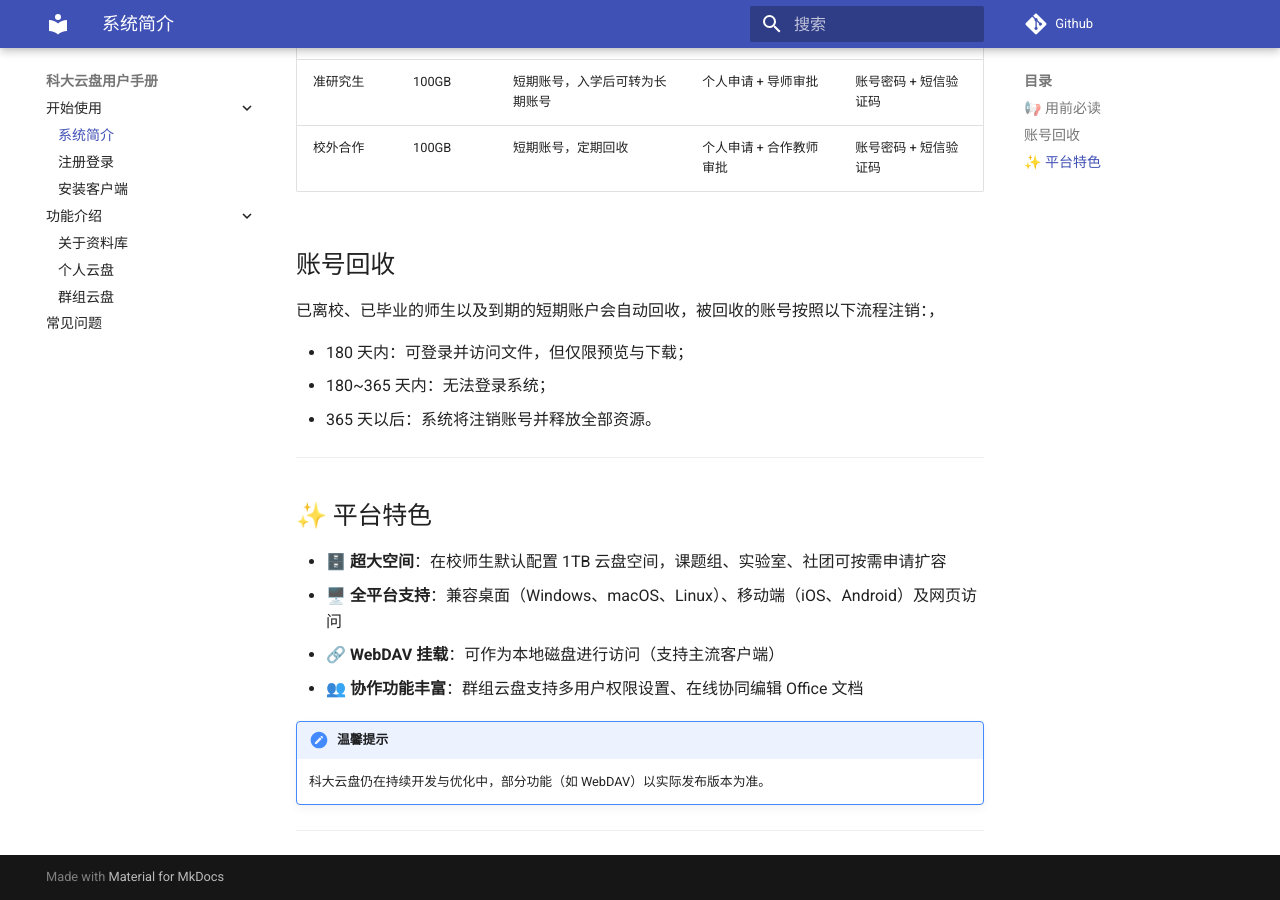
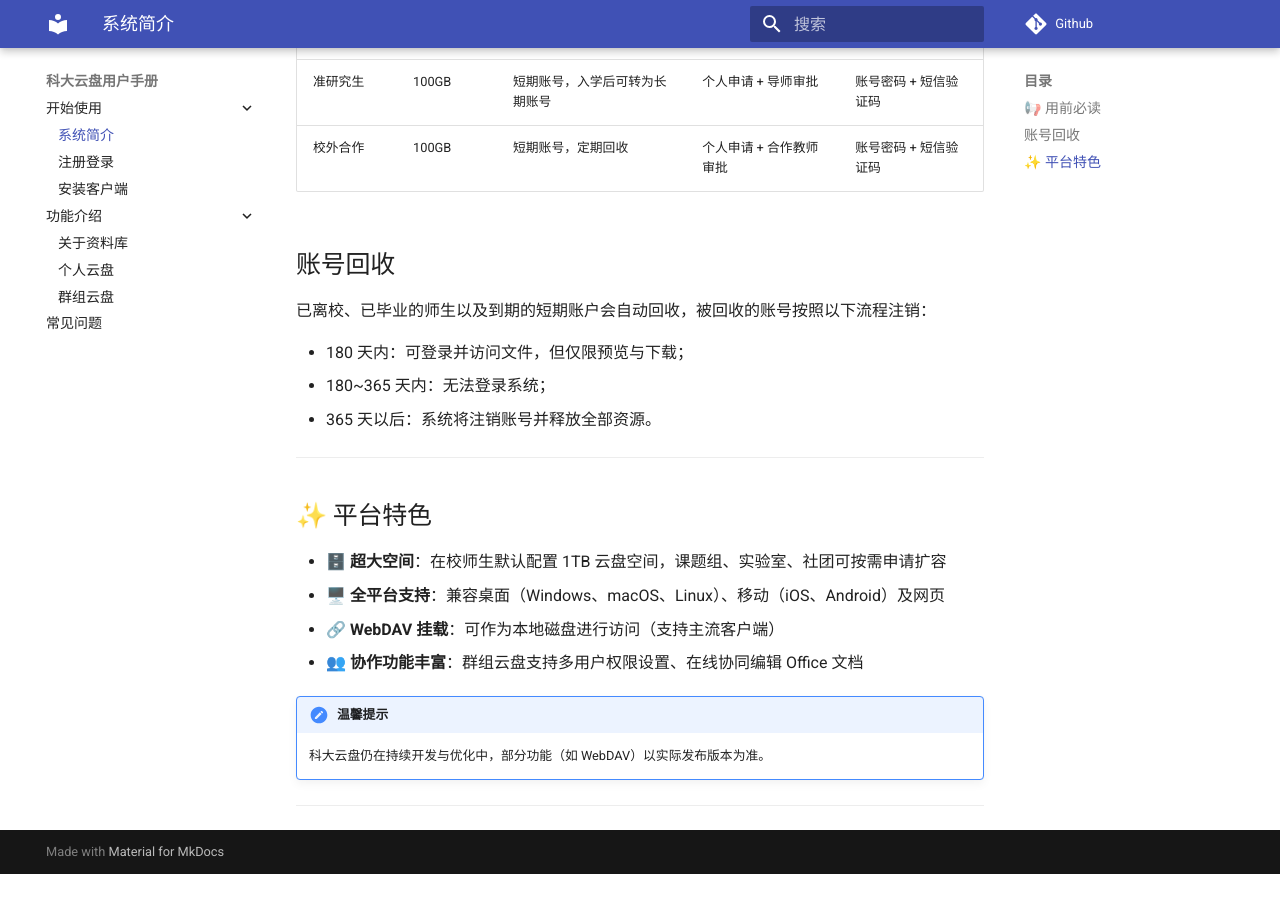
Before and after one commit to wf0229/pan_doc, an MkDocs documentation site: the page built from docs/index.md, in a window 1280 px wide and 900 px high, scrolled down 567 px. Built offline with MkDocs 1.6.1 and Material for MkDocs 9.7.7, drawn with Linux system fonts in a browser that asks for light colours; comment, search, counter and statistics services are not loaded; after the commit the page ends 1441 px from its top, so only the background shows below that.

Commit message:
install and index

```diff
--- a/docs/index.md
+++ b/docs/index.md
@@ -21,7 +21,7 @@
 
 ## 账号回收
 
-已离校、已毕业的师生以及到期的短期账户会自动回收，被回收的账号按照以下流程注销：，
+已离校、已毕业的师生以及到期的短期账户会自动回收，被回收的账号按照以下流程注销：
 
 - 180 天内：可登录并访问文件，但仅限预览与下载；
 - 180~365 天内：无法登录系统；
@@ -31,7 +31,7 @@
 ## ✨ 平台特色
 
 - 🗄️ **超大空间**：在校师生默认配置 1TB 云盘空间，课题组、实验室、社团可按需申请扩容
-- 🖥️ **全平台支持**：兼容桌面（Windows、macOS、Linux）、移动端（iOS、Android）及网页访问
+- 🖥️ **全平台支持**：兼容桌面（Windows、macOS、Linux）、移动（iOS、Android）及网页
 - 🔗 **WebDAV 挂载**：可作为本地磁盘进行访问（支持主流客户端）
 - 👥 **协作功能丰富**：群组云盘支持多用户权限设置、在线协同编辑 Office 文档
 
```
